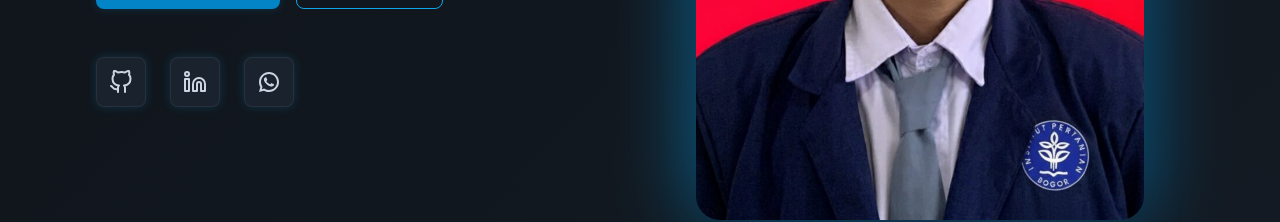
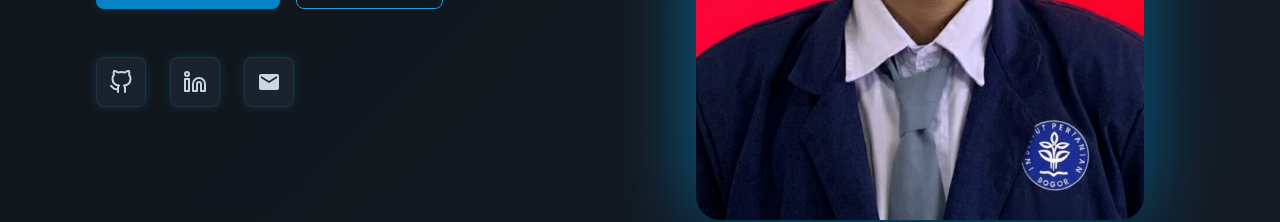
Before and after one commit to Barli-Pemula/portfolio, a Next.js app: page / in a window 1280 px wide. Shown: the part 577-799 px from the top of the page. Built offline with nearby package versions, Linux system fonts and the light colour scheme.

Commit message:
Change WhatsApp icon to Gmail icon

```diff
--- a/components/Hero.tsx
+++ b/components/Hero.tsx
@@ -1,7 +1,7 @@
 'use client'
 
 import { FiArrowRight, FiGithub, FiLinkedin } from 'react-icons/fi'
-import { RiWhatsappLine } from 'react-icons/ri'
+import { MdEmail } from 'react-icons/md'
 import { motion } from 'framer-motion'
 import Image from 'next/image'
 
@@ -92,12 +92,12 @@ export default function Hero() {
                 <FiLinkedin className="text-2xl" />
               </a>
               <a
-                href="https://wa.me/085180768254"
+                href="barlidyu@apps.ipb.ac.id"
                 target="_blank"
                 rel="noopener noreferrer"
                 className="p-3 rounded-lg bg-slate-700/30 border border-slate-600/30 text-slate-300 hover:text-primary-400 hover:border-primary-500/30 hover:bg-primary-500/10 smooth-transition glow-effect-sm"
               >
-                <RiWhatsappLine className="text-2xl" />
+                <MdEmail className="text-2xl" />
               </a>
             </motion.div>
           </motion.div>
```
